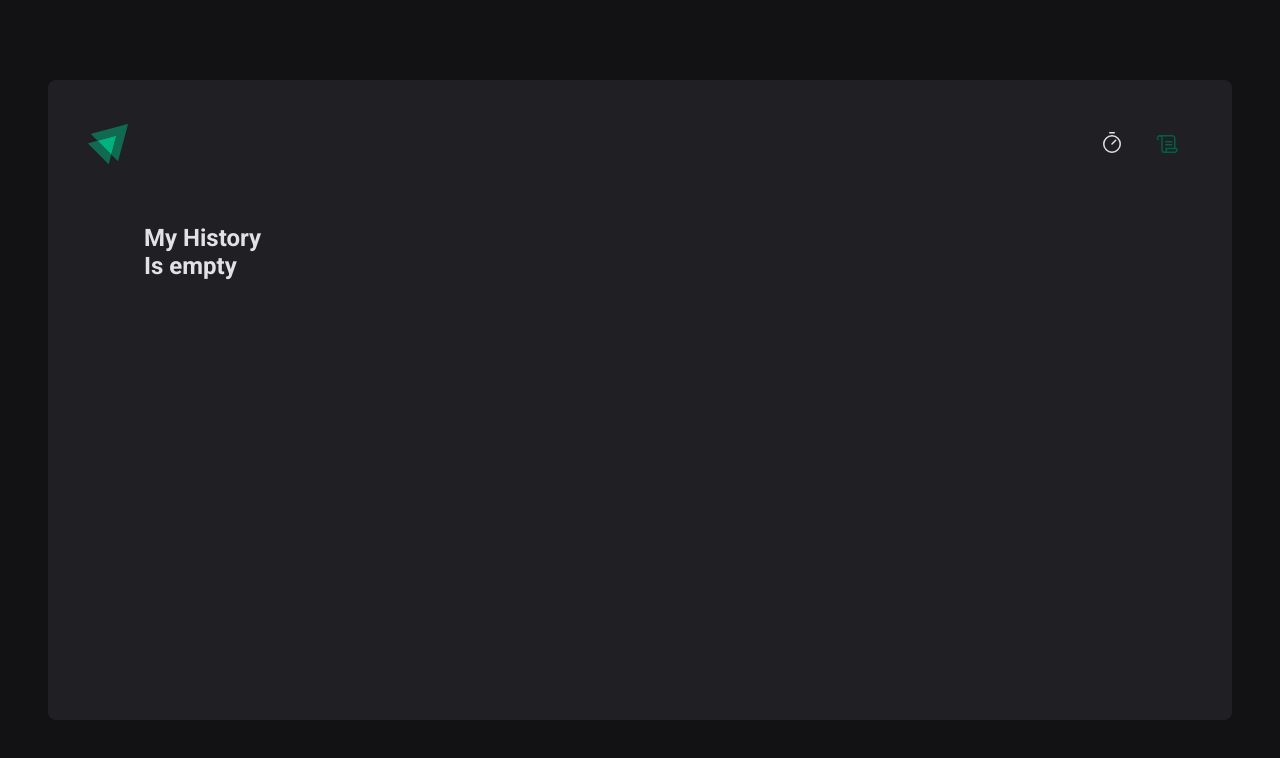
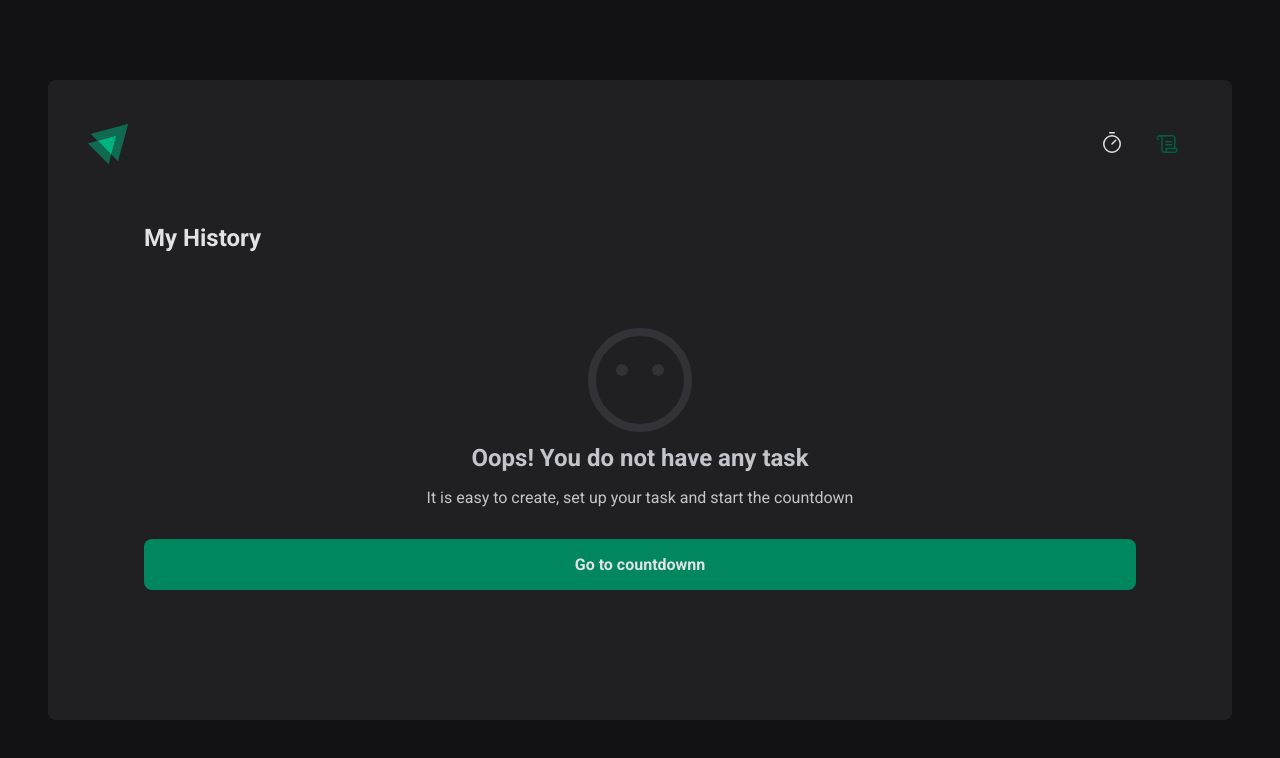
Before and after one commit to ViniOkamoto/ignite-timer, a React (Vite) app: page /history in a window 1280 px wide. Shown: the top 758 px of the page. Built offline with nearby package versions, Linux system fonts and the light colour scheme.

Commit message:
feat(index): set up fav icon index

```diff
--- a/index.html
+++ b/index.html
@@ -6,7 +6,7 @@
 
   <link rel="preconnect" href="https://fonts.googleapis.com">
   <link rel="preconnect" href="https://fonts.gstatic.com" crossorigin>
-
+  <link rel="icon" type="image/svg+xml" href="./public/logo.svg" />
   <meta name="viewport" content="width=device-width, initial-scale=1.0" />
   <link href="https://fonts.googleapis.com/css2?family=Roboto+Mono:wght@700&family=Roboto:wght@400;700&display=swap"
     rel="stylesheet">
--- a/src/pages/history/index.tsx
+++ b/src/pages/history/index.tsx
@@ -1,7 +1,14 @@
 import { useContext } from 'react'
 import { CyclesContext } from '../../contexts/CycleContext'
-import { HistoryContainer, HistoryList, TaskStatus } from './styles'
+import {
+  EmptyListContainer,
+  HistoryContainer,
+  HistoryList,
+  TaskStatus,
+} from './styles'
 import { formatDistanceToNow } from 'date-fns'
+import { SmileyBlank } from 'phosphor-react'
+import { Button } from '../../components/Button'
 export default function HistoryPage() {
   const { cycles } = useContext(CyclesContext)
   return (
@@ -55,7 +62,14 @@ export default function HistoryPage() {
           </table>
         </HistoryList>
       ) : (
-        <h1> Is empty</h1>
+        <EmptyListContainer>
+          <SmileyBlank />
+          <h1>Oops! You do not have any task</h1>
+          <span>
+            It is easy to create, set up your task and start the countdown
+          </span>
+          <Button variant="primary" to="/" text="Go to countdownn"></Button>
+        </EmptyListContainer>
       )}
     </HistoryContainer>
   )
--- a/src/pages/history/styles.ts
+++ b/src/pages/history/styles.ts
@@ -86,3 +86,23 @@ export const TaskStatus = styled.span<TaskStatusProps>`
     background: ${(props) => [STATUS_COLORS[props.statusColor]]};
   }
 `
+
+export const EmptyListContainer = styled.div`
+  display: flex;
+  flex-direction: column;
+  align-items: center;
+  justify-content: center;
+  margin-top: 4rem;
+  svg {
+    font-size: 8rem;
+    color: ${(props) => props.theme['gray-600']};
+  }
+  h1 {
+    font-size: 1.5rem;
+    color: ${(props) => props.theme['gray-300']};
+  }
+  span {
+    margin: 1rem 0 2rem 0;
+    color: ${(props) => props.theme['gray-300']};
+  }
+`
```
Also changed, not shown: public/logo.svg (added).
